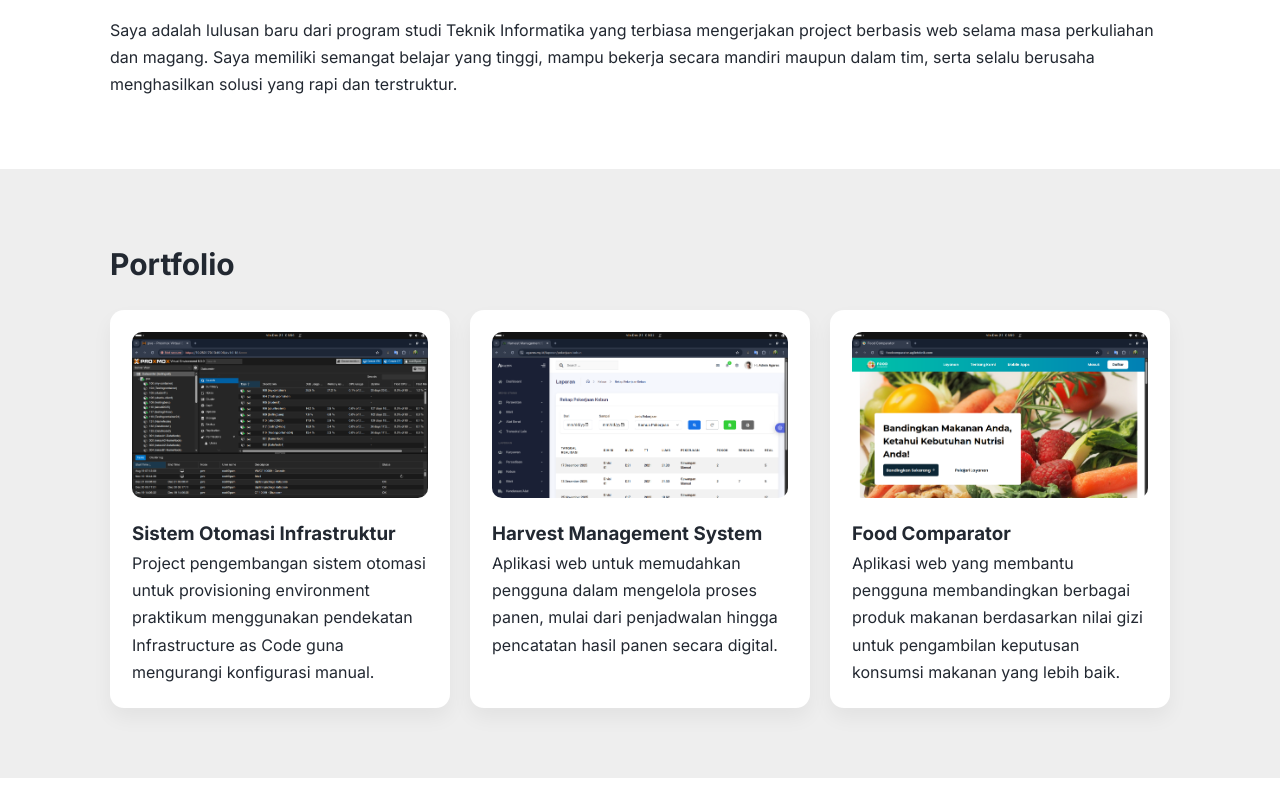
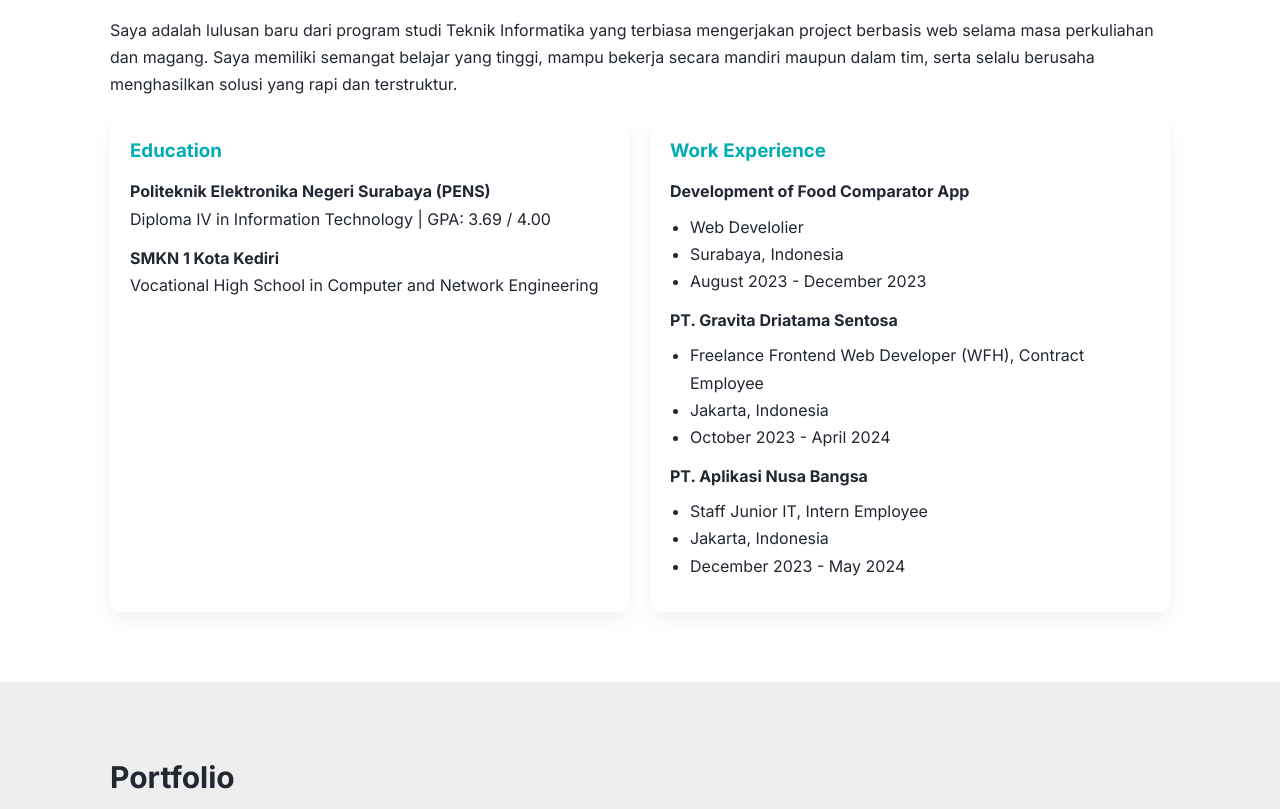
Before and after one commit to hanifnabilaa/portfolio, a plain HTML site: page index.html in a window 1280 px wide. Shown: the part 705-1514 px from the top of the page. Drawn offline with Linux system fonts and the light colour scheme.

Commit message:
feat: update grid about

```diff
--- a/assets/css/style.css
+++ b/assets/css/style.css
@@ -158,6 +158,35 @@ h2 {
   gap: 20px;
 }
 
+/* ABOUT */
+.grid-about {
+  display: grid;
+  grid-template-columns: repeat(auto-fit, minmax(260px, 1fr));
+  gap: 20px;
+  margin-top: 1rem;
+}
+.about-item {
+  background: white;
+  padding: 20px;
+  border-radius: 12px;
+  box-shadow: 0 10px 20px rgba(0,0,0,0.05);
+}
+
+.about-item h3 {
+  margin-bottom: 12px;
+  color: var(--primary);
+}
+
+.about-item h4 {
+  margin-top: 12px;
+}
+
+.about-item ul {
+  list-style: disc;
+  padding-left: 20px;
+  margin-top: 8px;
+}
+
 /* CARD */
 .card,
 .testimonial {
--- a/index.html
+++ b/index.html
@@ -1,21 +1,25 @@
 <!DOCTYPE html>
 <html lang="id">
+
 <head>
   <meta charset="UTF-8">
   <meta name="viewport" content="width=device-width, initial-scale=1.0">
 
   <!-- SEO BASIC -->
   <title>Hanif Nabila | Web Developer Fresh Graduate</title>
-  <meta name="description" content="Portfolio pribadi Hanif Nabila, fresh graduate Teknik Informatika dengan minat pada web development dan automation.">
+  <meta name="description"
+    content="Portfolio pribadi Hanif Nabila, fresh graduate Teknik Informatika dengan minat pada web development dan automation.">
 
   <!-- OPEN GRAPH -->
   <meta property="og:title" content="Hanif Nabila | Web Developer">
-  <meta property="og:description" content="Website portfolio pribadi Hanif Nabila sebagai fresh graduate web developer.">
+  <meta property="og:description"
+    content="Website portfolio pribadi Hanif Nabila sebagai fresh graduate web developer.">
   <meta property="og:type" content="website">
 
   <link rel="stylesheet" href="assets/css/style.css">
   <link href="https://fonts.googleapis.com/css2?family=Inter:wght@400;600;700&display=swap" rel="stylesheet">
 </head>
+
 <body>
 
   <!-- ========== NAVBAR ========== -->
@@ -68,6 +72,51 @@
           maupun dalam tim, serta selalu berusaha menghasilkan solusi yang rapi
           dan terstruktur.
         </p>
+      </div>
+
+      <div class="container">
+        <div class="grid-about">
+          <div class="about-item">
+            <h3>Education</h3>
+            <h4>Politeknik Elektronika Negeri Surabaya (PENS)</h4>
+            <p>Diploma IV in Information Technology | GPA: 3.69 / 4.00</p>
+
+            <h4>SMKN 1 Kota Kediri</h4>
+            <p>Vocational High School in Computer and Network Engineering</p>
+          </div>
+          <div class="about-item">
+            <h3>Work Experience</h3>
+
+            <div>
+              <h4>Development of Food Comparator App</h4>
+              <ul>
+                <li>Web Develolier</li>
+                <li>Surabaya, Indonesia</li>
+                <li>August 2023 - December 2023</li>
+              </ul>
+            </div>
+
+            <div>
+              <h4>PT. Gravita Driatama Sentosa</h4>
+              <ul>
+                <li>Freelance Frontend Web Developer (WFH), Contract Employee</li>
+                <li>Jakarta, Indonesia</li>
+                <li>October 2023 - April 2024</li>
+              </ul>
+            </div>
+
+            <div>
+              <h4>PT. Aplikasi Nusa Bangsa</h4>
+              <ul>
+                <li>Staff Junior IT, Intern Employee</li>
+                <li>Jakarta, Indonesia</li>
+                <li>December 2023 - May 2024</li>
+              </ul>
+            </div>
+
+            <h4></h4>
+          </div>
+        </div>
       </div>
     </section>
 
@@ -152,4 +201,5 @@
   </footer>
 
 </body>
+
 </html>
```
Lines whose indentation alone changed are shown as unchanged.
